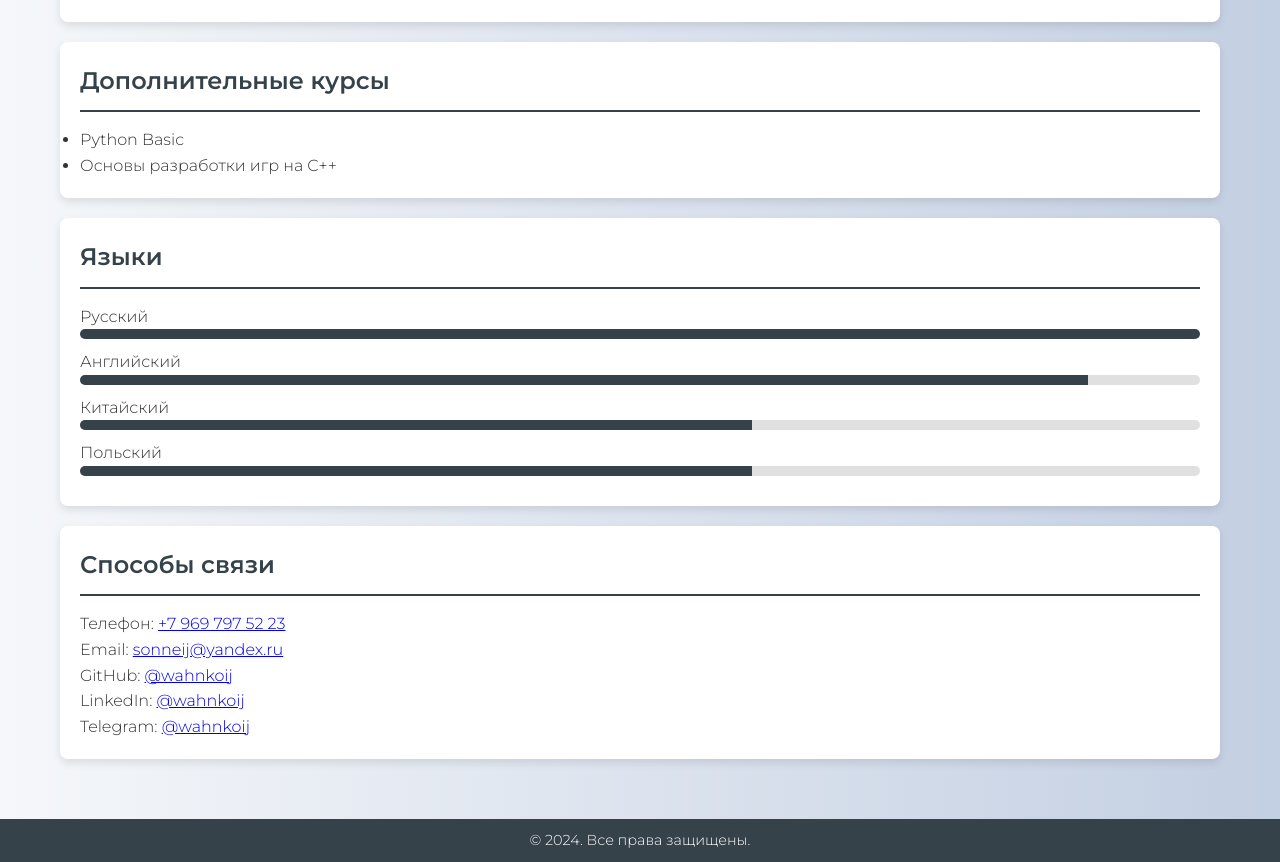
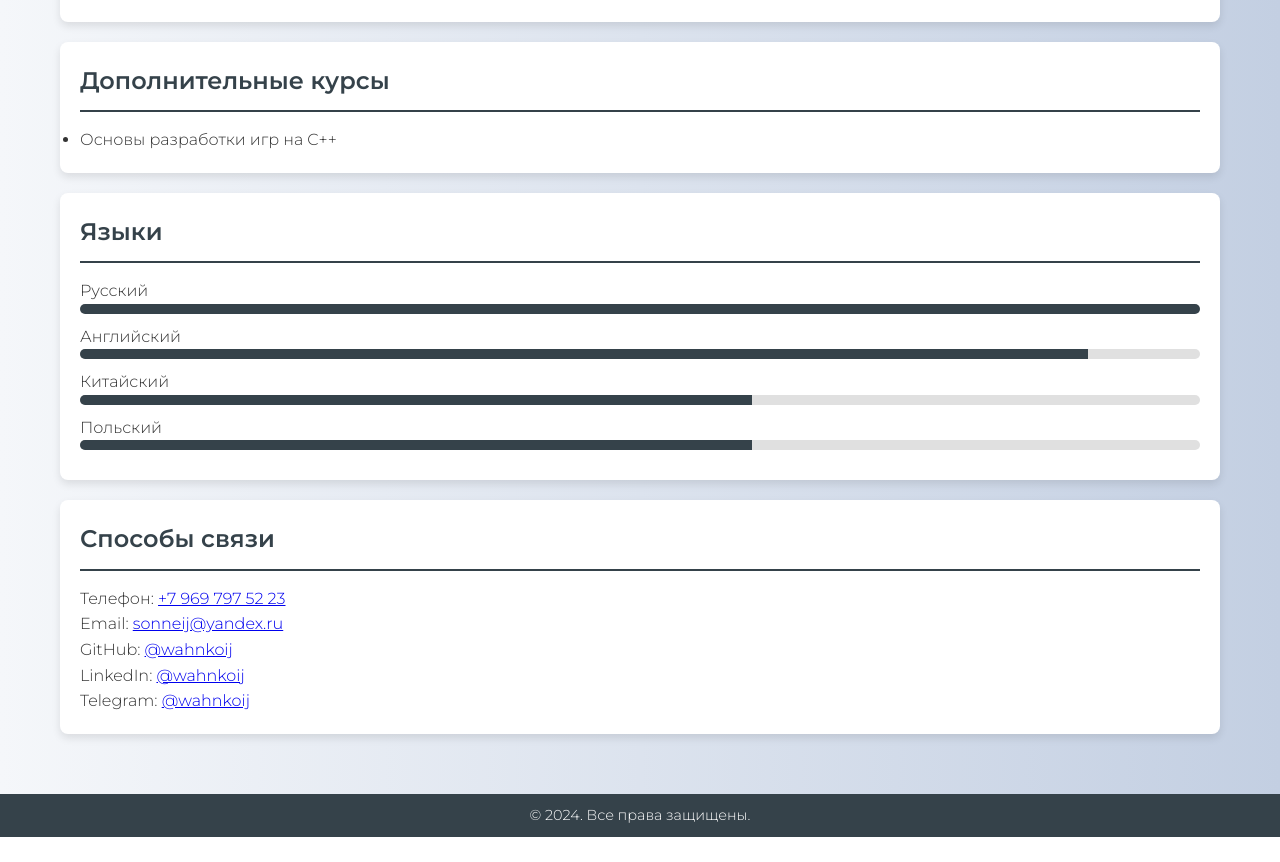
Before and after one commit to wahnkoij/wahnkoij.github.io, a plain HTML site: page index.html in a window 1280 px wide. Shown: the part 1520-2382 px from the top of the page. After the commit the page ends 2357 px from the top, so only its background shows below. Drawn offline with Linux system fonts and the light colour scheme.

Commit message:
delete unnecessary message

```diff
--- a/index.html
+++ b/index.html
@@ -77,7 +77,6 @@
         <section id="courses">
             <h2>Дополнительные курсы</h2>
             <ul>
-                <li>Python Basic</li>
                 <li>Основы разработки игр на C++</li>
             </ul>
         </section>
```
